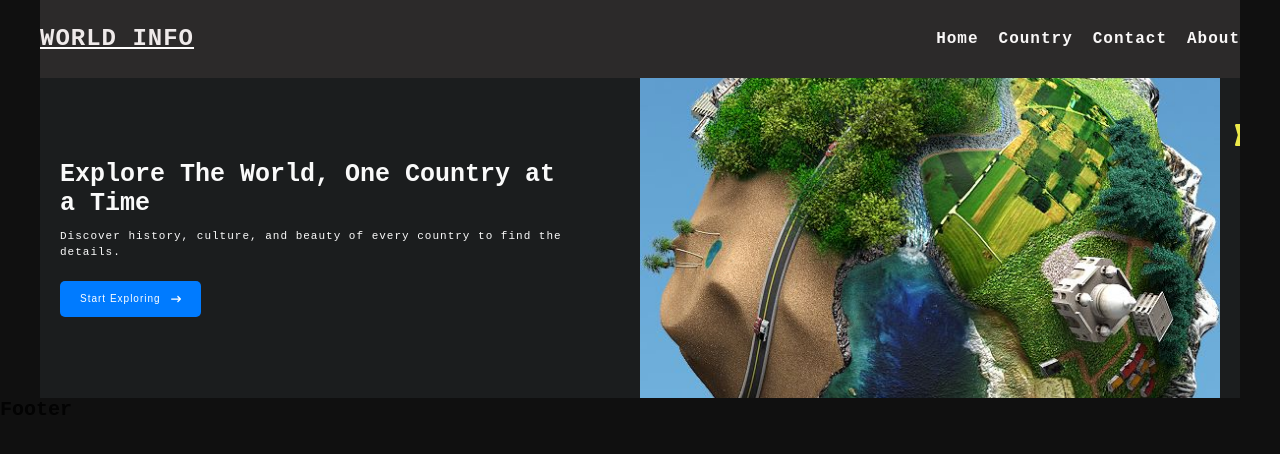
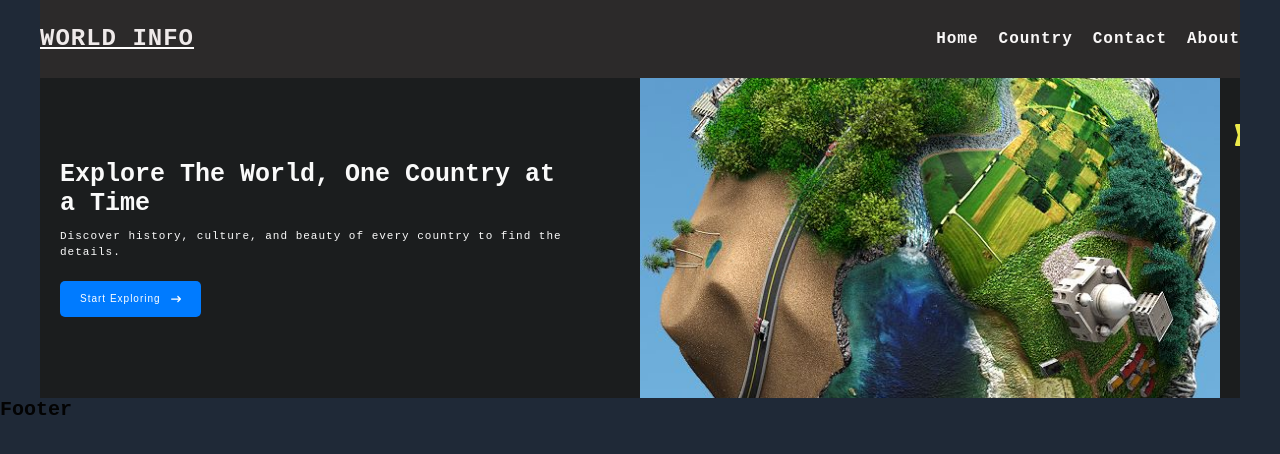
Before and after one commit to 100rbhsarin/react-full-project, a React (Vite) app in the folder worldAtles/: page / in a window 1280 px wide. Shown: the top 454 px of the page. Built offline with nearby package versions, Linux system fonts and the light colour scheme.

Commit message:
"#" fake update

```diff
--- a/worldAtles/src/App.css
+++ b/worldAtles/src/App.css
@@ -13,7 +13,7 @@ html {
 
 body{
 
-  background-color: rgb(16, 16, 16);
+  background-color: #1F2937
 }
 
 h1, h2, h3, h4, h5, h6{
```
